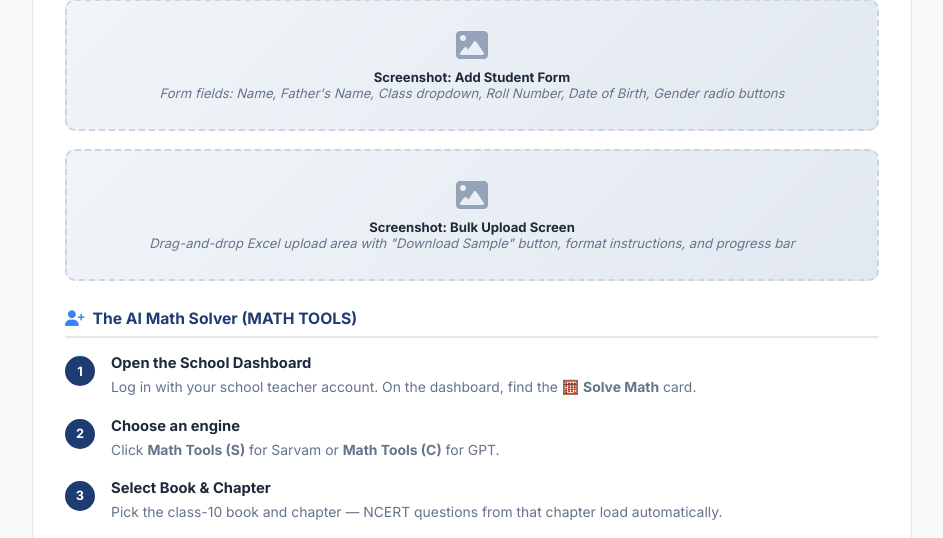
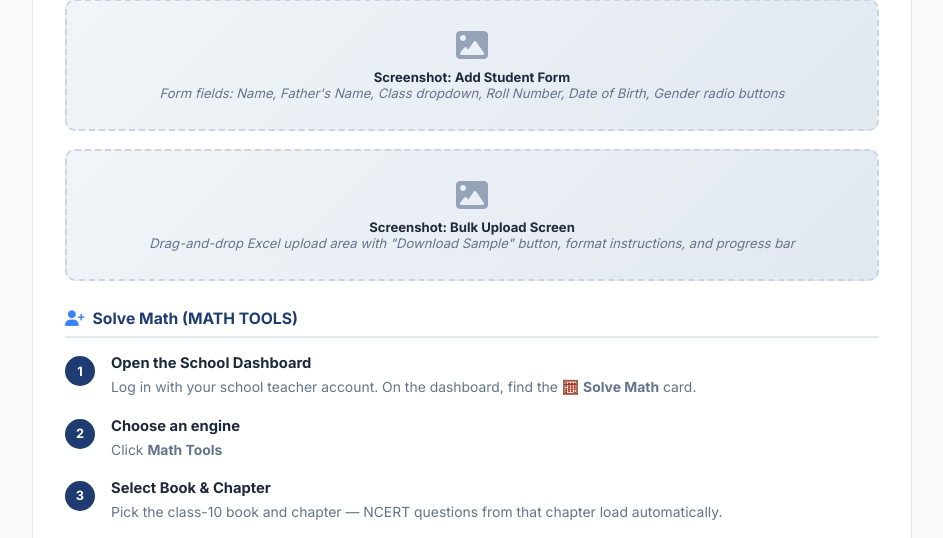
Before and after one commit to sushilnic/PadhaiWithAISTATE, a Django app: page /user-manual/ in a window 1280 px wide. Shown: the part 2884-3422 px from the top of the page, without its empty margins (288-1231 px from the left). Run offline with Django 5.2, Linux system fonts and the light colour scheme; some libraries are stand-ins or nearby versions.

Commit message:
23072026-1344

```diff
--- a/school_project/school_app/templates/school_app/misc/user_manual.html
+++ b/school_project/school_app/templates/school_app/misc/user_manual.html
@@ -381,7 +381,7 @@
             <a href="#ai-sathi" class="toc-item"><span class="toc-num">8.</span><i class="fas fa-robot"></i> AI Sathi Tutor</a>
             <a href="#ai-qp"    class="toc-item"><span class="toc-num">9.</span><i class="fas fa-file-alt"></i> Question Paper Generator</a>
             <a href="#ai-prac"  class="toc-item"><span class="toc-num">10.</span><i class="fas fa-brain"></i> AI Practice Tests</a>
-            <a href="#ai-omr"   class="toc-item"><span class="toc-num">11.</span><i class="fas fa-clipboard-check"></i> Assigned Papers &amp; OMR</a>
+            <a href="#ai-omr"   class="toc-item"><span class="toc-num">11.</span><i class="fas fa-clipboard-check"></i> Assigned Papers </a>
             <a href="#ai-doubt" class="toc-item"><span class="toc-num">12.</span><i class="fas fa-camera"></i> AI Doubt Solver (Student)</a>
             <a href="#ai-video" class="toc-item"><span class="toc-num">13.</span><i class="fas fa-video"></i> Video Learning (Student)</a>
             <a href="#calendar" class="toc-item"><span class="toc-num">14.</span><i class="fas fa-calendar-alt"></i> Academic Calendar Mgmt</a>
@@ -484,13 +484,13 @@
                 </div>
             </div>
 
-            <div class="sub-section">
+            <div class="sub-section" id="ai-math">
 
-                <div class="sub-heading"><i class="fas fa-user-plus"></i>The AI Math Solver (MATH TOOLS)</div>
+                <div class="sub-heading"><i class="fas fa-user-plus"></i>Solve Math (MATH TOOLS)</div>
 
                      <div class="steps">
                         <div class="step"><div class="step-num"></div><div class="step-content"><h4>Open the School Dashboard</h4><p>Log in with your school teacher account. On the dashboard, find the 🧮 <strong>Solve Math</strong> card.</p></div></div>
-                        <div class="step"><div class="step-num"></div><div class="step-content"><h4>Choose an engine</h4><p>Click <strong>Math Tools (S)</strong> for Sarvam or <strong>Math Tools (C)</strong> for GPT.</p></div></div>
+                        <div class="step"><div class="step-num"></div><div class="step-content"><h4>Choose an engine</h4><p>Click <strong>Math Tools </strong> </p></div></div>
                         <div class="step"><div class="step-num"></div><div class="step-content"><h4>Select Book &amp; Chapter</h4><p>Pick the class-10 book and chapter — NCERT questions from that chapter load automatically.</p></div></div>
                         <div class="step"><div class="step-num"></div><div class="step-content"><h4>Select questions and click "Solve"</h4><p>The AI returns step-by-step solutions with LaTeX-rendered formulas.</p></div></div>
                         <div class="step"><div class="step-num"></div><div class="step-content"><h4>Solve Again (simpler language)</h4><p>Not satisfied with the explanation? Click <strong>🔄 Solve Again</strong> on any solution — the AI rewrites it in simpler language.</p></div></div>
@@ -859,7 +859,7 @@
 
 
     <!-- ═══════════════ SECTION 7 — Solve Math (MATH TOOLS) ═══════════════ -->
-    <div class="section" id="ai-math">
+    <div class="section" >
         <div class="section-heading">
             <span class="num">07</span>
             <i class="fas fa-calculator"></i>
@@ -870,16 +870,10 @@
             <p style="margin-bottom:20px; font-size:0.9rem; color:var(--muted);">
                 The AI Math Solver (MATH TOOLS) — accessible only from the <strong>School / Teacher login</strong> — solves any mathematics problem and gives a complete step-by-step explanation in Hindi or English. Two AI engines are available:
             </p>
-            <!-- <table class="feature-table" style="margin-bottom:16px;">
-                <thead><tr><th>Engine</th><th>Strengths</th></tr></thead>
-                <tbody>
-                    <tr><td><strong>Math Tools (S)</strong> — Sarvam AI</td><td>Hindi-friendly, tuned for Indian curriculum (NCERT, RBSE)</td></tr>
-                    <tr><td><strong>Math Tools (C)</strong> — GPT </td><td>English-first, strong for advanced algebra and calculus</td></tr>
-                </tbody>
-            </table> -->
+
             <div class="steps">
                 <div class="step"><div class="step-num"></div><div class="step-content"><h4>Open the School Dashboard</h4><p>Log in with your school teacher account. On the dashboard, find the 🧮 <strong>Solve Math</strong> card.</p></div></div>
-                <div class="step"><div class="step-num"></div><div class="step-content"><h4>Choose an engine</h4><p>Click <strong>Math Tools (S)</strong> for Sarvam or <strong>Math Tools (C)</strong> for GPT.</p></div></div>
+                <div class="step"><div class="step-num"></div><div class="step-content"><h4>Choose an engine</h4><p>Click <strong>Math Tools (S)</strong></p></div></div>
                 <div class="step"><div class="step-num"></div><div class="step-content"><h4>Select Book &amp; Chapter</h4><p>Pick the class-10 book and chapter — NCERT questions from that chapter load automatically.</p></div></div>
                 <div class="step"><div class="step-num"></div><div class="step-content"><h4>Select questions and click "Solve"</h4><p>The AI returns step-by-step solutions with LaTeX-rendered formulas.</p></div></div>
                 <div class="step"><div class="step-num"></div><div class="step-content"><h4>Solve Again (simpler language)</h4><p>Not satisfied with the explanation? Click <strong>🔄 Solve Again</strong> on any solution — the AI rewrites it in simpler language.</p></div></div>
@@ -1381,7 +1375,7 @@
             </div>
             <div class="faq-item">
                 <div class="faq-q">The AI-generated question paper is missing a section or has empty questions. What happened?</div>
-                <div class="faq-a">The Sarvam AI service occasionally returns malformed data for very long prompts. The system automatically retries that section on its own — usually fixing itself. If the issue persists, try generating a smaller paper (fewer questions per section) or split it into two papers.</div>
+                <div class="faq-a">The AI service occasionally returns malformed data for very long prompts. The system automatically retries that section on its own — usually fixing itself. If the issue persists, try generating a smaller paper (fewer questions per section) or split it into two papers.</div>
             </div>
             <div class="faq-item">
                 <div class="faq-q">Uploaded images (in Doubt Solver or OMR) are not loading — I see broken image icons.</div>
```
